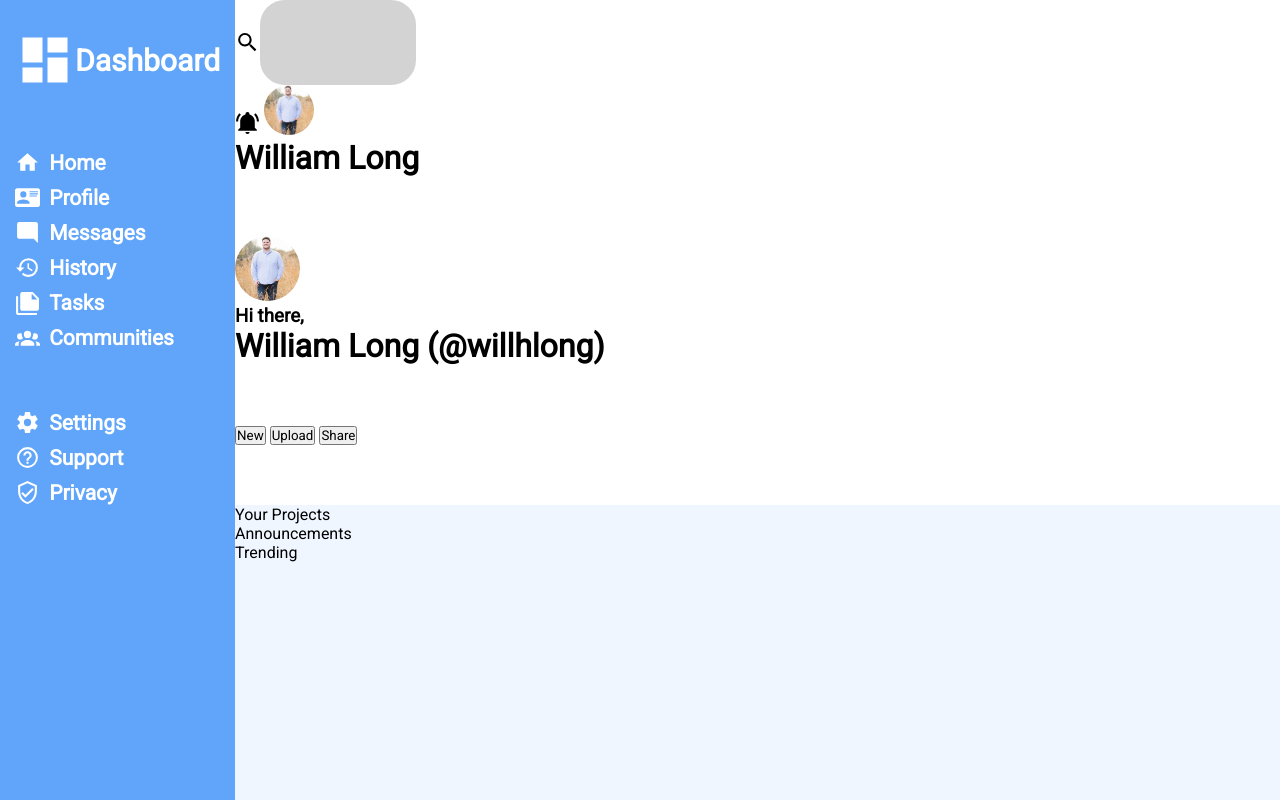
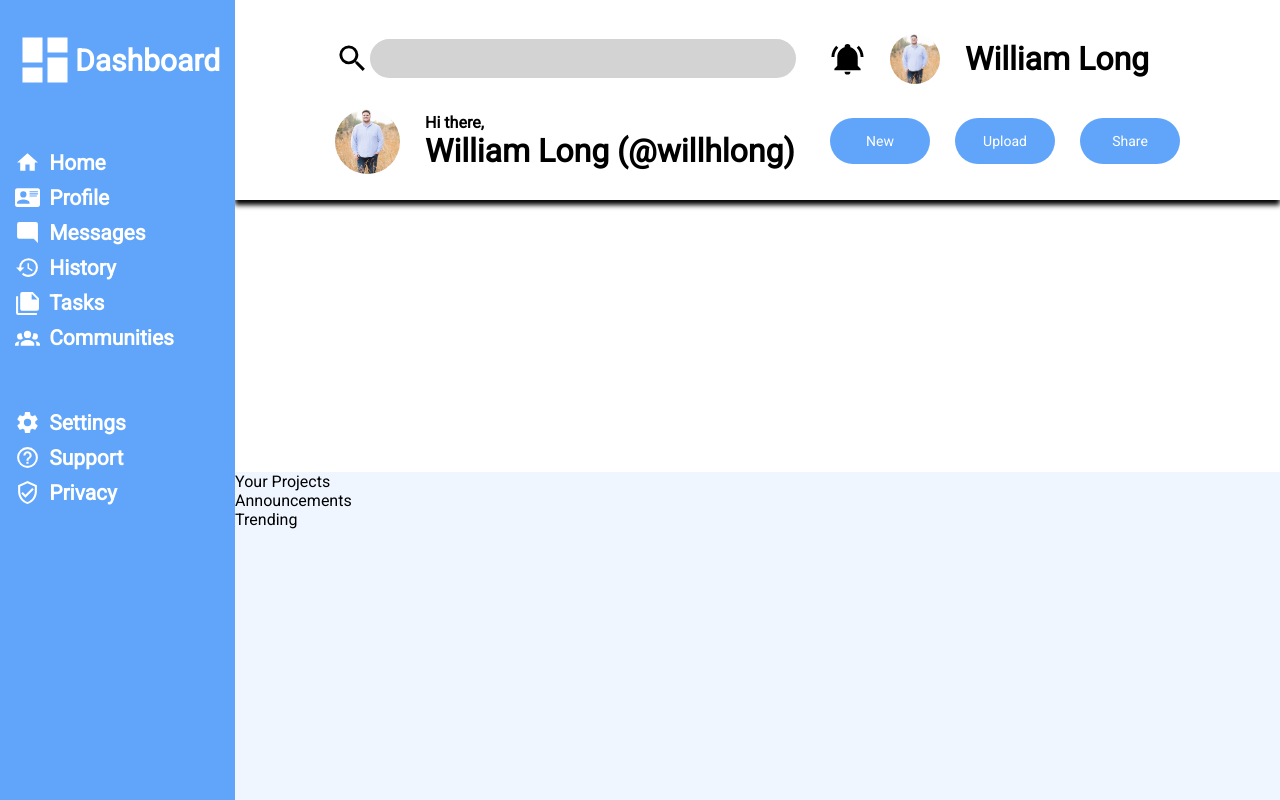
Before and after one commit to willhlong/dashboard, a plain HTML site: page index.html in a window 1280 px wide. Drawn offline with Linux system fonts and the light colour scheme.

Commit message:
Added CSS to header container

```diff
--- a/index.html
+++ b/index.html
@@ -28,8 +28,10 @@
       </div>
       <div class="header-personal-info">
         <img src="images/234526617_3055452018077605_801734604203875641_n.jpg" alt="Profile picture of me">
-        <h3>Hi there,</h3>
-        <h1>William Long (@willhlong)</h1>
+        <div class="greeting">
+          <h4>Hi there,</h4>
+          <h1>William Long (@willhlong)</h1>
+        </div>
       </div>
       <div class="header-buttons">
         <button>New</button>
--- a/style.css
+++ b/style.css
@@ -10,15 +10,24 @@
   height: 100vh;
 }
 
+/************************************************/
+/**** Styles for header section of dashboard ****/
 .header {
   box-shadow: 0px 5px 5px black;
   grid-row: 1 / 2;
   grid-column: 2 / 3;
   display: grid;
+  grid-template-columns: 2fr 1fr;
+  grid-template-rows: 1fr 1fr;
+  gap: 15px;
+  padding: 25px 100px;
+  height: 150px;
 }
 
 .header-search {
   display: flex;
+  justify-content: flex-start;
+  align-items: center;
 }
 
 /* FIXME: fix border around input box */
@@ -27,18 +36,30 @@
   border: 2px solid lightgray;
   border-radius: 25px;
   background-color: lightgray;
+  width: 33vw;
+  height: 35px;
 }
 
 .header svg {
-  width: 25px;
+  width: 35px;
+}
+
+.header-notifications,
+.header-personal-info,
+.header-buttons {
+  display: flex;
+  align-items: center;
+  gap: 25px;
 }
 
 .header-notifications svg {
   color: white;
+  height: 35px;
 }
 
 .header-notifications img {
   width: 50px;
+  height: 50px;
   border-radius: 50%;
 }
 
@@ -46,7 +67,20 @@
   width: 65px;
   border-radius: 50%;;
 }
-/* Styles for sidebar */
+
+.header-buttons > * {
+  background-color: #60A5FA;
+  color: white;
+  border: none;
+  padding: 15px 25px;
+  text-align: center;
+  font-size: 14px;
+  border-radius: 25px;
+  width: 100px;
+}
+
+/************************************/
+/**** Styles for sidebar section ****/
 .left-sidebar {
   background-color: #60A5FA;
   color: white;
@@ -75,8 +109,6 @@
   justify-items: left;
 }
 
-
-
 .logo svg {
   width: 60px;
 }
@@ -87,7 +119,6 @@
   padding: 25px 10px;
 }
 
-
 .content {
   background-color: #EFF6FF;
 }
```
